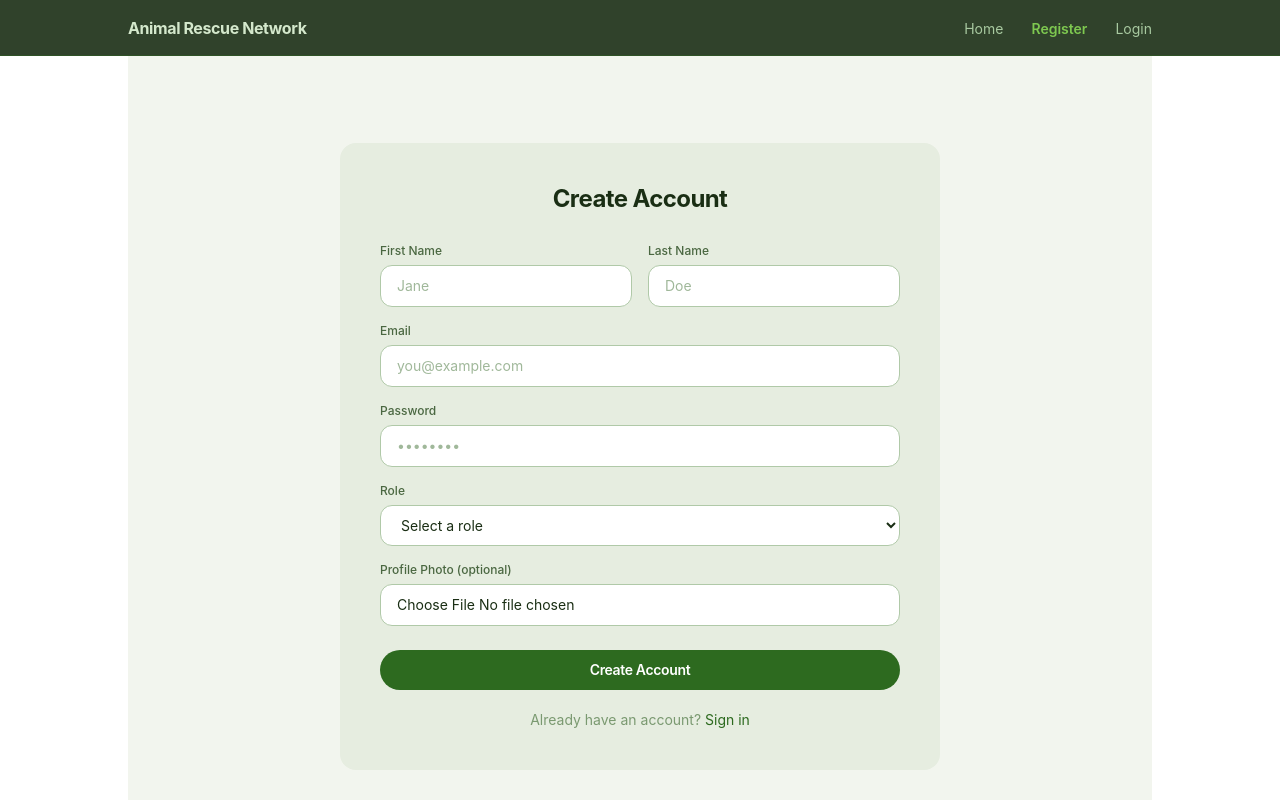
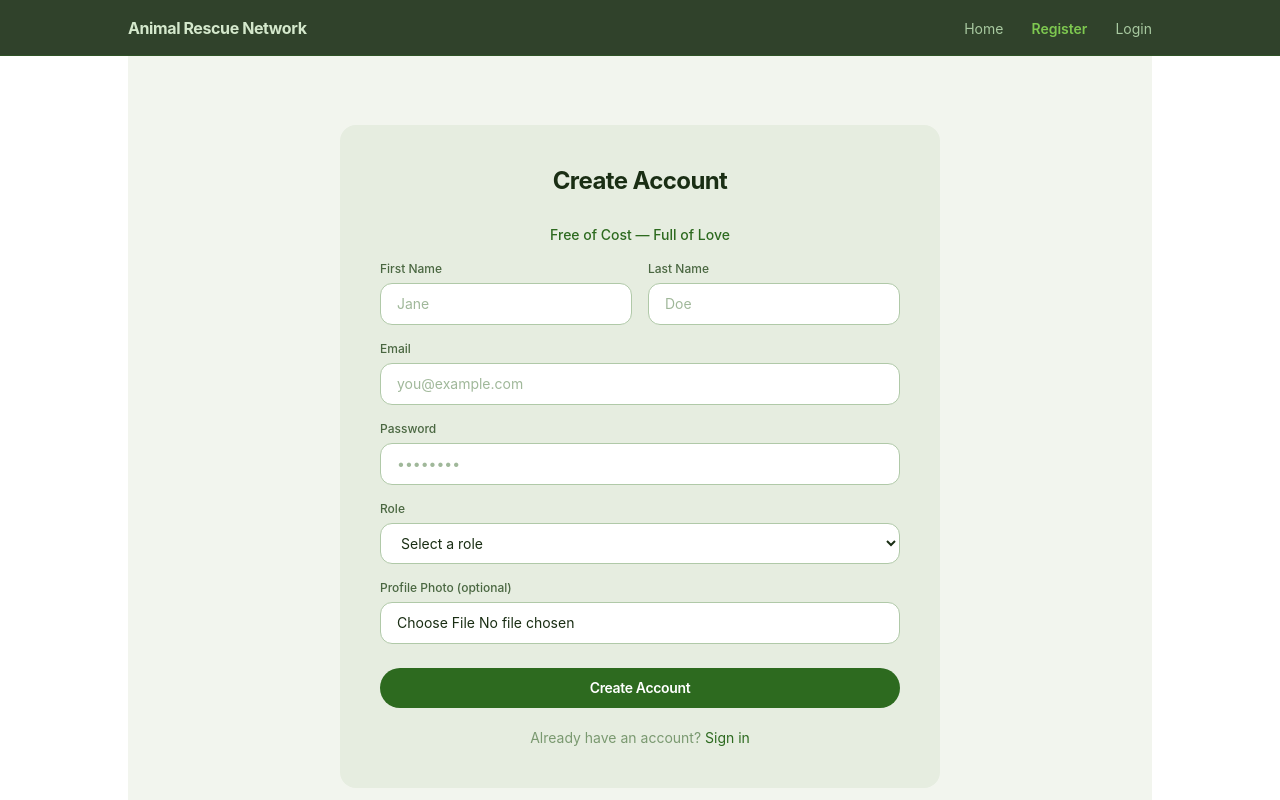
Before and after one commit to naveenkashaboina/Animal-Rescue-Network, a React (Vite) app in the folder FRONTEND/: page /register in a window 1280 px wide. Shown: the top 800 px of the page. Built offline with nearby package versions, Linux system fonts and the light colour scheme.

Commit message:
Added a tagline to the registration form.

```diff
--- a/FRONTEND/src/components/Register.jsx
+++ b/FRONTEND/src/components/Register.jsx
@@ -46,6 +46,9 @@ function Register() {
     <div className={`${pageBackground} flex items-center justify-center py-16 px-4`}>
       <div className={formCard}>
         <h2 className={formTitle}>Create Account</h2>
+        <p className="text-center text-sm text-[#2d6a1f] font-medium mb-4">
+          Free of Cost — Full of Love
+        </p>
         {serverError && <p className={`${errorClass} mb-4`}>{serverError}</p>}
         <form onSubmit={handleSubmit(onRegister)}>
           <div className="grid grid-cols-1 sm:grid-cols-2 gap-4">
```
